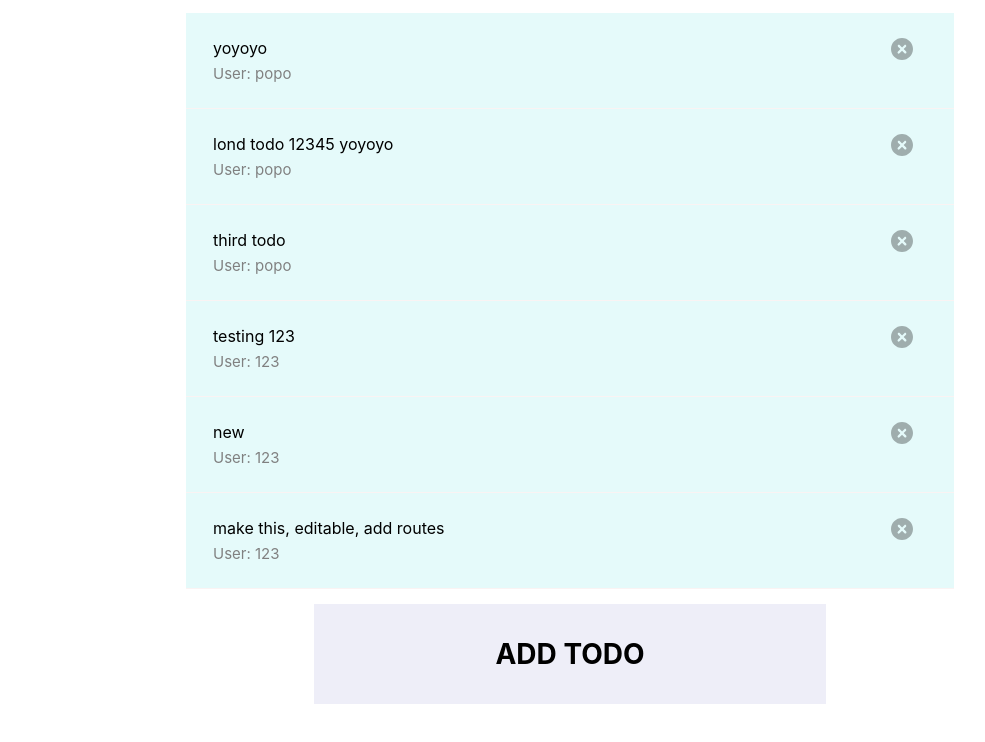
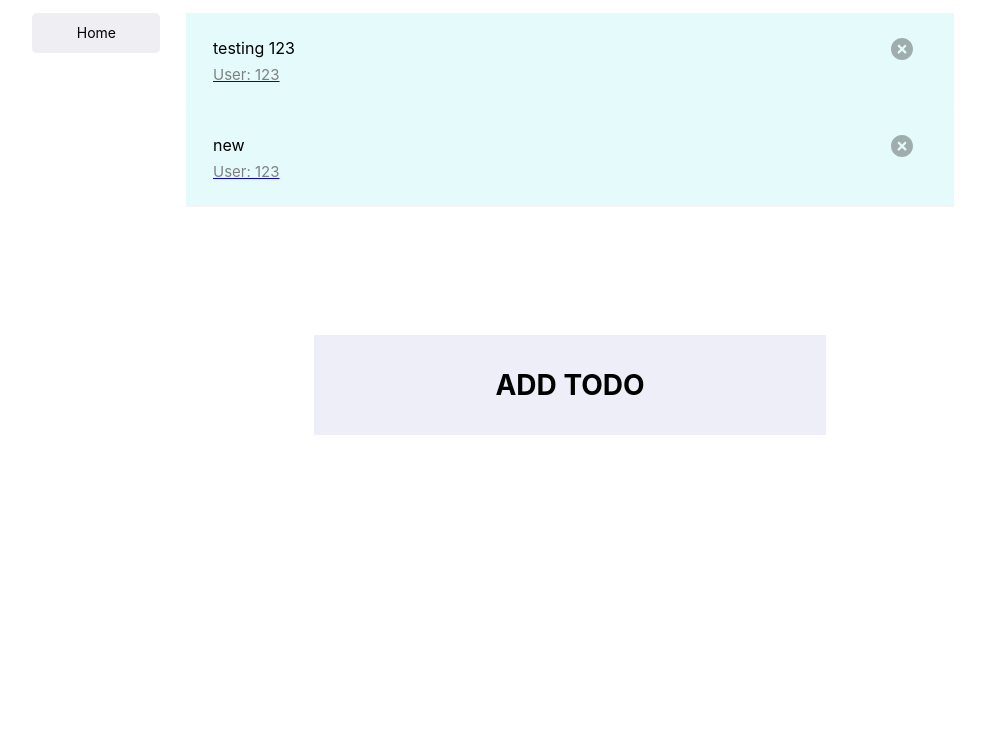
Before and after one commit to AnosovAndrey/todo-app, a React (Create React App) app: page /user/123 in a window 1280 px wide. Shown: the top 742 px of the page, without its empty margins (70-1055 px from the left). Built offline with nearby package versions, Linux system fonts and the light colour scheme; data requests are answered from the project's data file.

Commit message:
add fixes

```diff
--- a/package.json
+++ b/package.json
@@ -7,6 +7,7 @@
     "@testing-library/react": "^11.1.2",
     "@testing-library/user-event": "^12.2.2",
     "axios": "^0.21.0",
+    "json-server": "^0.16.3",
     "react": "^17.0.1",
     "react-dom": "^17.0.1",
     "react-scripts": "^4.0.0",
--- a/src/App.js
+++ b/src/App.js
@@ -1,22 +1,21 @@
 import React, { useEffect } from "react";
-import {TodoList, AddTodo} from "./components/view";
+import { TodoList, AddTodo } from "./components/view";
 import { Route, Switch, Redirect } from "react-router-dom";
 import axios from "axios";
-
 
 import "./index.scss";
 
 function App() {
-
   const [todos, setTodos] = React.useState([]);
 
   useEffect(() => {
-    axios.get("http://localhost:3001/tasks").then( ({data}) => {
-            let array = [];
-            data.map((task) => array.push({id: task.id, text: task.text, user: task.userId}));
-            data.map((task) => setTodos(array));
-        }
-    )
+    axios.get("http://localhost:3001/tasks").then(({ data }) => {
+      let array = [];
+      data.map((task) =>
+        array.push({ id: task.id, text: task.text, user: task.userId })
+      );
+      setTodos(array);
+    });
   }, [setTodos]);
 
   const addTodo = (todo) => {
@@ -29,18 +28,22 @@ function App() {
 
   return (
     <div className="todo">
-      <div className="todo__list_area">
-        <TodoList todos={todos} removeTodo={removeTodo} />
-      </div>
+      <Switch>
+        <Redirect exact from="/" to="/tasks" />
+        <Route path="/tasks">
+          <div className="todo__list_area">
+            <TodoList todos={todos} removeTodo={removeTodo} />
+          </div>
+        </Route>
+        <Route exact path="/user/:id">
+          <div className="todo__list_area">
+            <TodoList todos={todos} removeTodo={removeTodo} />
+          </div>
+        </Route>
+      </Switch>
       <div className="todo__add_area">
         <AddTodo addTodo={addTodo} />
       </div>
-      <Switch>
-        <Route exact path="/abc">
-          <h1>component</h1>
-        </Route>
-        <Redirect from="/abe" to="/abc" />
-      </Switch>
     </div>
   );
 }
--- a/src/assets/db.json
+++ b/src/assets/db.json
@@ -26,9 +26,14 @@
       "userId": "123"
     },
     {
-      "id": 123424,
-      "text": "make this, editable, add routes",
-      "userId": "123"
+      "text": "qwe",
+      "userId": "eqweq",
+      "id": 567675474
+    },
+    {
+      "text": "make editable",
+      "userId": "me",
+      "id": 567675475
     }
   ],
   "users": [
--- a/src/components/view/AddTodo/AddTodo.scss
+++ b/src/components/view/AddTodo/AddTodo.scss
@@ -29,7 +29,6 @@
         width: 35%;
         height: 25%;
         box-shadow: 0px 8px 15px rgba(3, 3, 3, 0.05);
-        //box-sizing: border-box;
         border-radius: 5px;
         border-color: #1f1c1c;
         border-style: solid;
--- a/src/components/view/AddTodo/index.jsx
+++ b/src/components/view/AddTodo/index.jsx
@@ -20,13 +20,11 @@ const AddTodo = ({ addTodo }) => {
     event.preventDefault();
     if (todo.text.trim() && todo.user.trim()) {
 
-      addTodo({ ...todo, id: uuid() });
-      setTodo({ ...todo, text: "", user: ""});
-
       axios.post("http://localhost:3001/tasks", {
           text: todo.text, userId: todo.user
       }).then(({data}) => {
-        console.log(data);
+        addTodo({ ...todo, id: uuid() });
+        setTodo({ ...todo, text: "", user: ""});
       });
     }
   };
--- a/src/components/view/TodoItem/index.jsx
+++ b/src/components/view/TodoItem/index.jsx
@@ -1,6 +1,7 @@
 import React from "react";
 import deleteSvg from "./../../../assets/img/delete.svg";
 import axios from "axios"
+import {Link} from "react-router-dom";
 
 import "./TodoItem.scss"
 
@@ -18,7 +19,9 @@ const Index = ({ todo, removeTodo }) => {
           <i onClick={handleRemove}>
                 <img src={deleteSvg} alt="delete" width="22px" height="22px"/>
           </i>
-          <span className="userName">User: {todo.user}</span>
+          <Link to={`/user/${todo.user}`}>
+                <span className="userName">User: {todo.user}</span>
+          </Link>
       </li>
   );
 };
--- a/src/components/view/TodoList/index.jsx
+++ b/src/components/view/TodoList/index.jsx
@@ -1,10 +1,25 @@
 import React from "react";
+import {useParams, Link} from "react-router-dom";
+
 import TodoItem from "./../TodoItem";
 
 import "./List.scss";
 
 const TodoList = ({ todos, removeTodo }) => {
+
+    const { id } = useParams();
+
+    if(id){
+        todos = todos.filter((todo) => todo.user === id);
+    }
+
     return (
+        <React.Fragment>
+            {id &&
+                <Link to={"/tasks"}>
+                    <button className="home-Button">Home</button>
+                </Link>
+            }
             <ul className="list">
                 {todos.map((todo) => (
                 <TodoItem
@@ -14,6 +29,7 @@ const TodoList = ({ todos, removeTodo }) => {
                 />
                 ))}
             </ul>
+        </React.Fragment>
     );
   }
 
--- a/src/index.scss
+++ b/src/index.scss
@@ -37,4 +37,29 @@
         height: 100px;
         margin-top: 8em;
     }
+
+    .home-Button{
+        position: absolute;
+        top: 0;
+        left: 0;
+        margin-left: 8%;
+        margin-top: 1%;
+        width: 10%;
+        height: 5%;
+
+        background: #eeeef3;
+        border-radius: 5px;
+        border: 0;
+        padding: 10px 20px;
+        cursor: pointer;
+        font-size: 14px;
+
+        &:hover{
+            background: darken($color: #eeeef3, $amount: 10%);
+        }
+
+        &:active{
+            background: darken($color: #ffffff, $amount: 50%);
+        }
+    }
 }
```
Also changed, not shown: 1 other file (tests, documents, lock files or other folders). Lines whose indentation alone changed are shown as unchanged.
